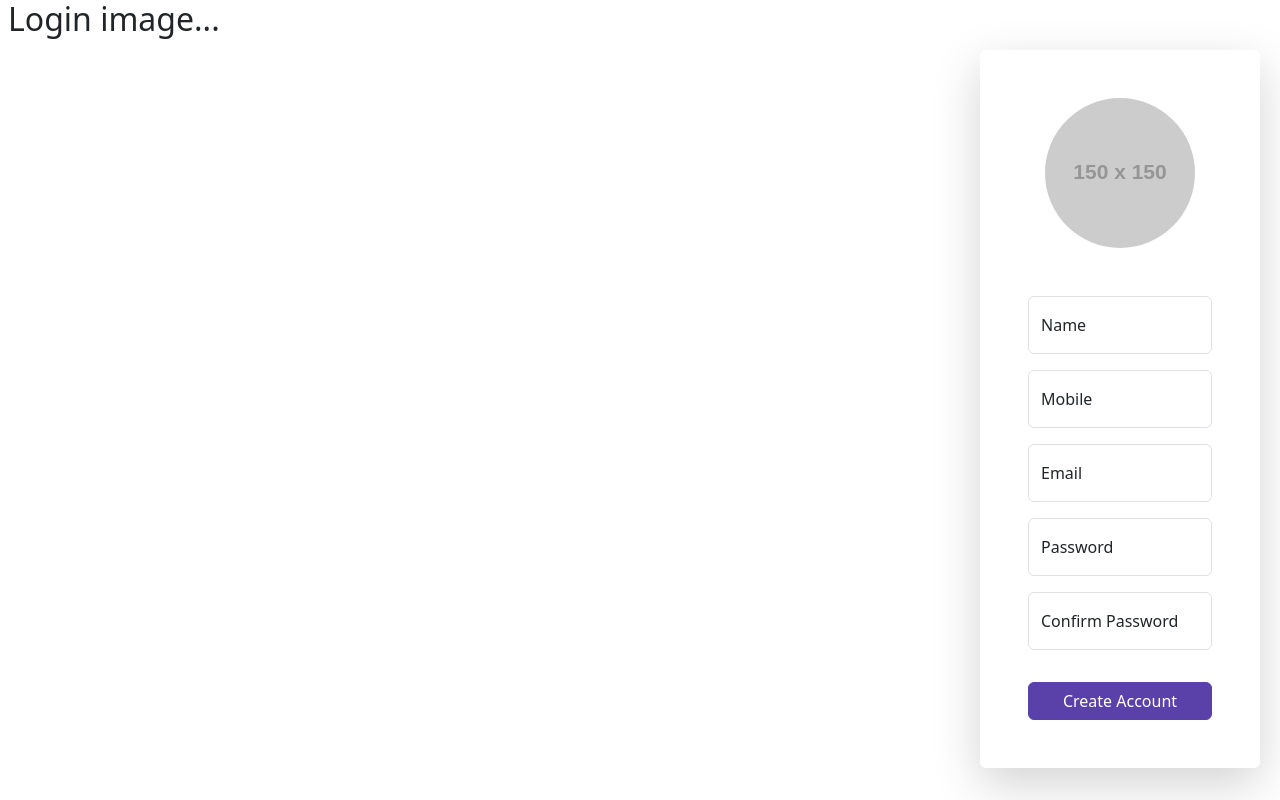
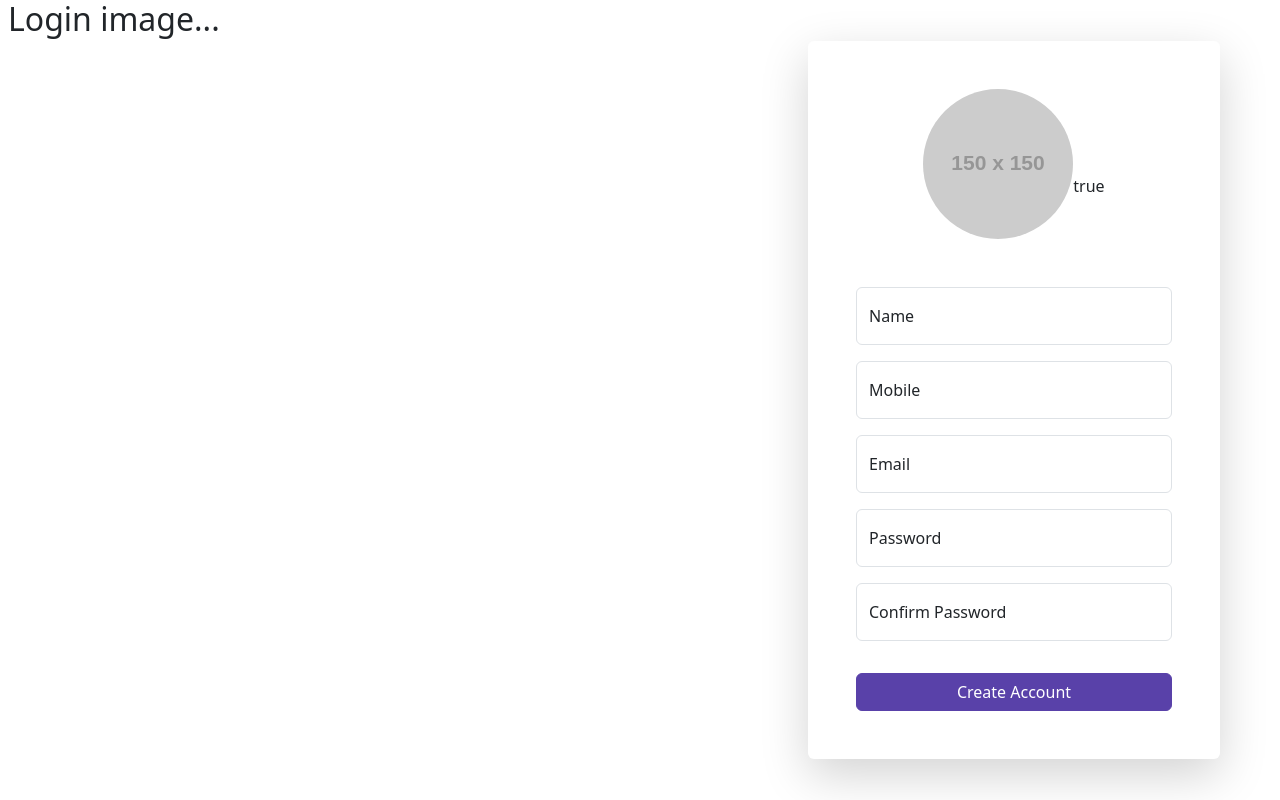
Before and after one commit to kiranjadhav45/auto-new-updated, a React (Create React App) app: page /register in a window 1280 px wide. Built offline with nearby package versions, Linux system fonts and the light colour scheme.

Commit message:
working on register page validation

```diff
--- a/src/components/auth/UserRegisterComponent.js
+++ b/src/components/auth/UserRegisterComponent.js
@@ -1,19 +1,31 @@
 // UserRegisterComponent.js
 import React, { useState } from "react";
 import { Form, Button, FloatingLabel } from "react-bootstrap";
+import { validateEmail, validatePassword, validateMobileNumber, validateConfirmPassword } from "../../utils/validationUtils"
 
-const UserRegisterComponent = ({ onNext }) => {
-  const [name, setName] = useState("");
-  const [mobile, setMobile] = useState("");
-  const [email, setEmail] = useState("");
-  const [password, setPassword] = useState("");
-  const [confirmPassword, setConfirmPassword] = useState("");
-
+const UserRegisterComponent = ({ onNext, formData, setFormData }) => {
+  const [isValidMobile, setIsValidMobile] = useState(true)
+  const [isValidEmail, setIsValidEmail] = useState(true)
+  const [isValidPassword, setIsValidPassword] = useState(true)
+  const [isValidConfirmPassword, setIsValidConfirmPassword] = useState(true)
+  const handleInput = async (e) => {
+    const { name, value } = e.target;
+    await setFormData((prevData) => ({
+      ...prevData,
+      [name]: value,
+    }));
+    const { mobile, email, password, confirmPassword } = await formData
+    setIsValidPassword(validatePassword(password));
+    setIsValidEmail(validateEmail(email));
+    setIsValidMobile(validateMobileNumber(mobile));
+    setIsValidConfirmPassword(validateConfirmPassword(confirmPassword));
+  }
+  console.log(formData)
   const handleNext = () => {
     // You can add validation logic here
     onNext();
   };
-
+  console.log(isValidMobile, "isValidMobile")
   return (
     <Form className="text-center">
       <img
@@ -21,24 +33,28 @@ const UserRegisterComponent = ({ onNext }) => {
         alt="Profile Pic"
         className="img-fluid rounded-circle mb-5"
       />
-
+      {isValidMobile && isValidMobile == true ? "true" : "false"}
       <FloatingLabel controlId="formName" label="Name">
         <Form.Control
           type="text"
           className="mb-3"
           placeholder=" "
-          value={name}
-          onChange={(e) => setName(e.target.value)}
+          name="name"
+          onChange={handleInput}
+        // value={name}
+        // onChange={(e) => setName(e.target.value)}
         />
       </FloatingLabel>
 
-      <FloatingLabel controlId="formMobile" label="Mobile">
+      <FloatingLabel controlId="formMobile" className={`mb-3 ${isValidMobile ? '' : 'has-error'}`} label="Mobile">
         <Form.Control
           type="text"
-          className="mb-3"
+          // className="mb-3"
           placeholder=" "
-          value={mobile}
-          onChange={(e) => setMobile(e.target.value)}
+          name="mobile"
+          onChange={handleInput}
+        // value={mobile}
+        // onChange={(e) => setMobile(e.target.value)}
         />
       </FloatingLabel>
 
@@ -47,8 +63,10 @@ const UserRegisterComponent = ({ onNext }) => {
           type="email"
           className="mb-3"
           placeholder=" "
-          value={email}
-          onChange={(e) => setEmail(e.target.value)}
+          name="email"
+          onChange={handleInput}
+        // value={email}
+        // onChange={(e) => setEmail(e.target.value)}
         />
       </FloatingLabel>
 
@@ -57,8 +75,10 @@ const UserRegisterComponent = ({ onNext }) => {
           type="password"
           className="mb-3"
           placeholder=" "
-          value={password}
-          onChange={(e) => setPassword(e.target.value)}
+          name="password"
+          onChange={handleInput}
+        // value={password}
+        // onChange={(e) => setPassword(e.target.value)}
         />
       </FloatingLabel>
 
@@ -67,8 +87,10 @@ const UserRegisterComponent = ({ onNext }) => {
           type="password"
           placeholder=" "
           className="mb-3"
-          value={confirmPassword}
-          onChange={(e) => setConfirmPassword(e.target.value)}
+          name="confirmPassword"
+          onChange={handleInput}
+        // value={confirmPassword}
+        // onChange={(e) => setConfirmPassword(e.target.value)}
         />
       </FloatingLabel>
       <Button
--- a/src/pages/Auth/BusinessRegisterComponent.js
+++ b/src/pages/Auth/BusinessRegisterComponent.js
@@ -21,7 +21,6 @@ const BusinessRegisterComponent = ({ onSubmit }) => {
         alt="Profile Pic"
         className="img-fluid rounded-circle mb-5"
       />
-
       <FloatingLabel controlId="formBusinessType" label="Choose Business Type">
         <Form.Control
           as="select"
--- a/src/pages/Auth/RegisterPage.js
+++ b/src/pages/Auth/RegisterPage.js
@@ -5,6 +5,7 @@ import BusinessRegisterComponent from "./BusinessRegisterComponent";
 import { Row, Col, Container } from "react-bootstrap";
 const RegisterPage = () => {
   const [step, setStep] = useState(1);
+  const [formData, setFormData] = useState({})
 
   const handleUserRegisterNext = () => {
     setStep(2);
@@ -17,23 +18,30 @@ const RegisterPage = () => {
   return (
     <Container fluid>
       <Row>
-        <Col className="col-18">
+        <Col className="col-15">
           <h2>Login image...</h2>
         </Col>
         <Col
-          className="col  rounded p-5 shadow-lg bg-white rounded"
+          className="col"
           style={{
-            margin: 20,
-            padding: 60,
-            marginTop: 50,
+            // marginRight: "20px",
+            display: "flex",
+            alignItems: "center",
+            justifyContent: "end",
+            minHeight: "100vh",
+            paddingRight: 60,
+            width: "100%",
+            // marginTop: 120,
             alignContent: "center",
           }}
         >
-          {step === 1 ? (
-            <UserRegisterComponent onNext={handleUserRegisterNext} />
-          ) : (
-            <BusinessRegisterComponent onSubmit={handleBusinessSubmit} />
-          )}
+          <div style={{ width: "100%" }} className="rounded p-5 shadow-lg bg-white rounded">
+            {step === 1 ? (
+              <UserRegisterComponent formData={formData} setFormData={setFormData} onNext={handleUserRegisterNext} />
+            ) : (
+              <BusinessRegisterComponent formData={formData} setFormData={setFormData} onSubmit={handleBusinessSubmit} />
+            )}
+          </div>
         </Col>
       </Row>
     </Container>
--- a/src/utils/validationUtils.js
+++ b/src/utils/validationUtils.js
@@ -7,6 +7,7 @@ export const validateText = (name) => {
 };
 
 export const validateMobileNumber = (mobileNumber) => {
+    console.log(mobileNumber, "from validation")
     // Example regex for mobile number validation (adjust as needed)
     const mobileNumberRegex = /^\d{10}$/;
     return mobileNumber?.length > 0 ? mobileNumberRegex.test(mobileNumber) : true;
```
